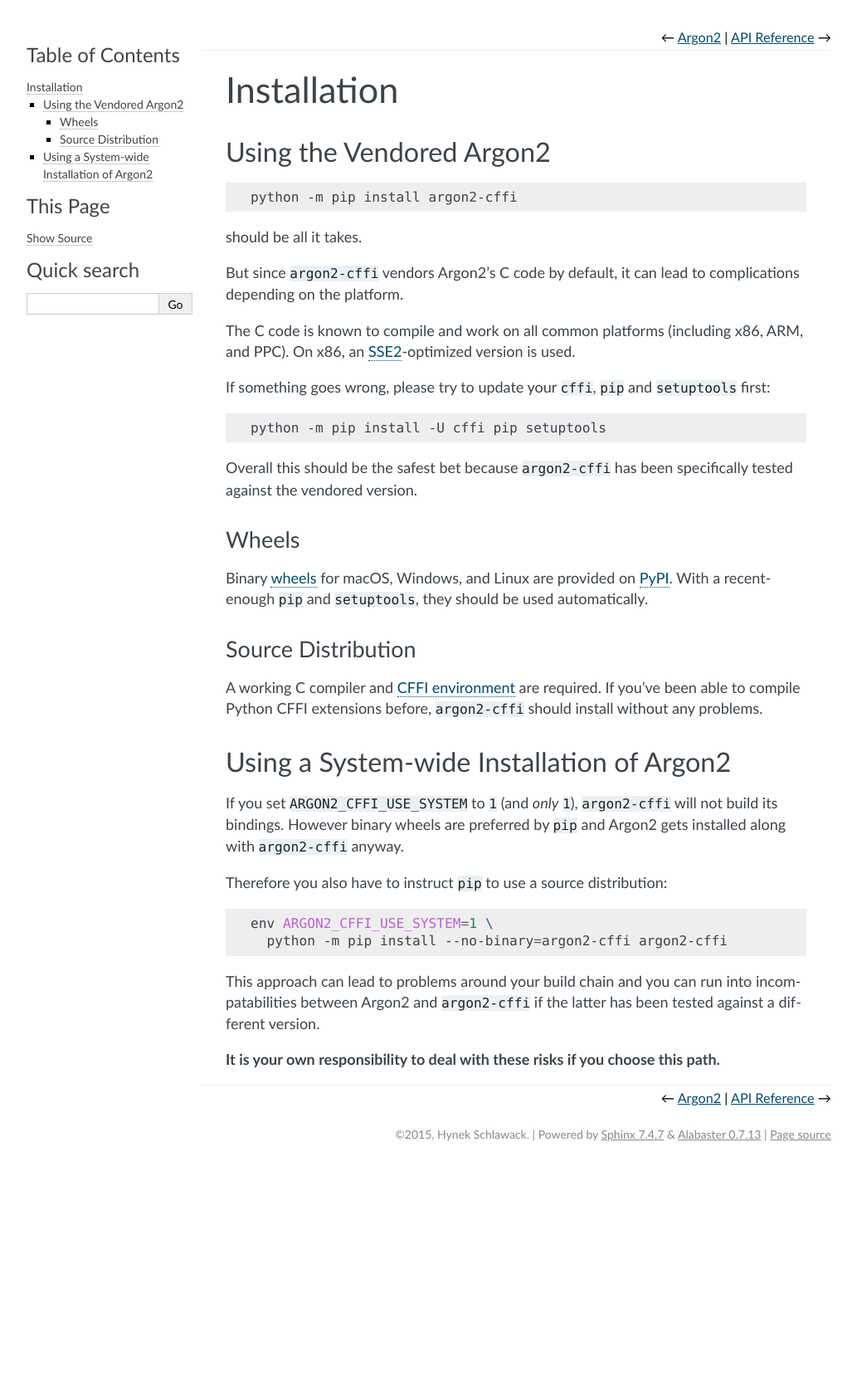
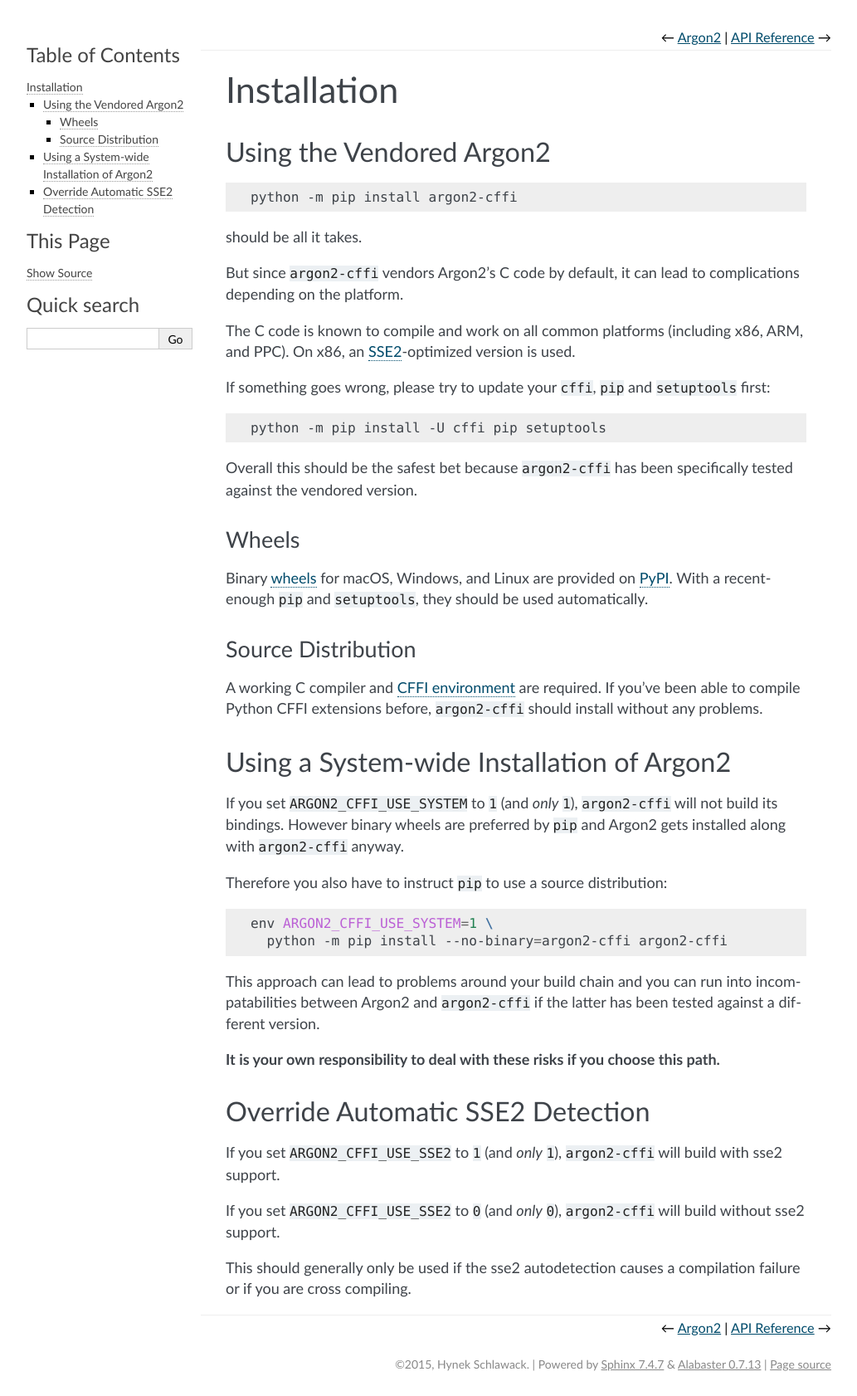
Before and after one commit to hynek/argon2-cffi, a Sphinx documentation site: the page built from docs/installation.rst, in a window 1280 px wide. Shown: the whole page at 83% size, without its empty margins (128-1161 px from the left). Built offline with Sphinx 7.4.7, drawn with Linux system fonts in a browser that asks for light colours; before the commit the page ends 1405 px from its top, so only the background shows below that.

Commit message:
Add env variable ARGON2_CFFI_USE_SSE2 to override sse2 optimizations (#61)
This is useful for cross compiling since platform.machine() is broken
for cross builds.

```diff
--- a/CHANGELOG.rst
+++ b/CHANGELOG.rst
@@ -26,7 +26,7 @@ Deprecations:
 Changes:
 ^^^^^^^^
 
-*none*
+- Added ``ARGON2_CFFI_USE_SSE2`` env variable to override SSE2 autodetection.
 
 
 ----
--- a/docs/installation.rst
+++ b/docs/installation.rst
@@ -57,6 +57,16 @@ This approach can lead to problems around your build chain and you can run into
 **It is your own responsibility to deal with these risks if you choose this path.**
 
 
+Override Automatic SSE2 Detection
+------------------------------------------
+
+If you set ``ARGON2_CFFI_USE_SSE2`` to ``1`` (and *only* ``1``), ``argon2-cffi`` will build with sse2 support.
+
+If you set ``ARGON2_CFFI_USE_SSE2`` to ``0`` (and *only* ``0``), ``argon2-cffi`` will build without sse2 support.
+
+This should generally only be used if the sse2 autodetection causes a compilation failure or if you are cross compiling.
+
+
 .. _SSE2: https://en.wikipedia.org/wiki/SSE2
 .. _PyPI: https://pypi.org/project/argon2-cffi/
 .. _CFFI environment: https://cffi.readthedocs.io/en/latest/installation.html
```
Also changed, not shown: setup.py (+9 -3 lines).
